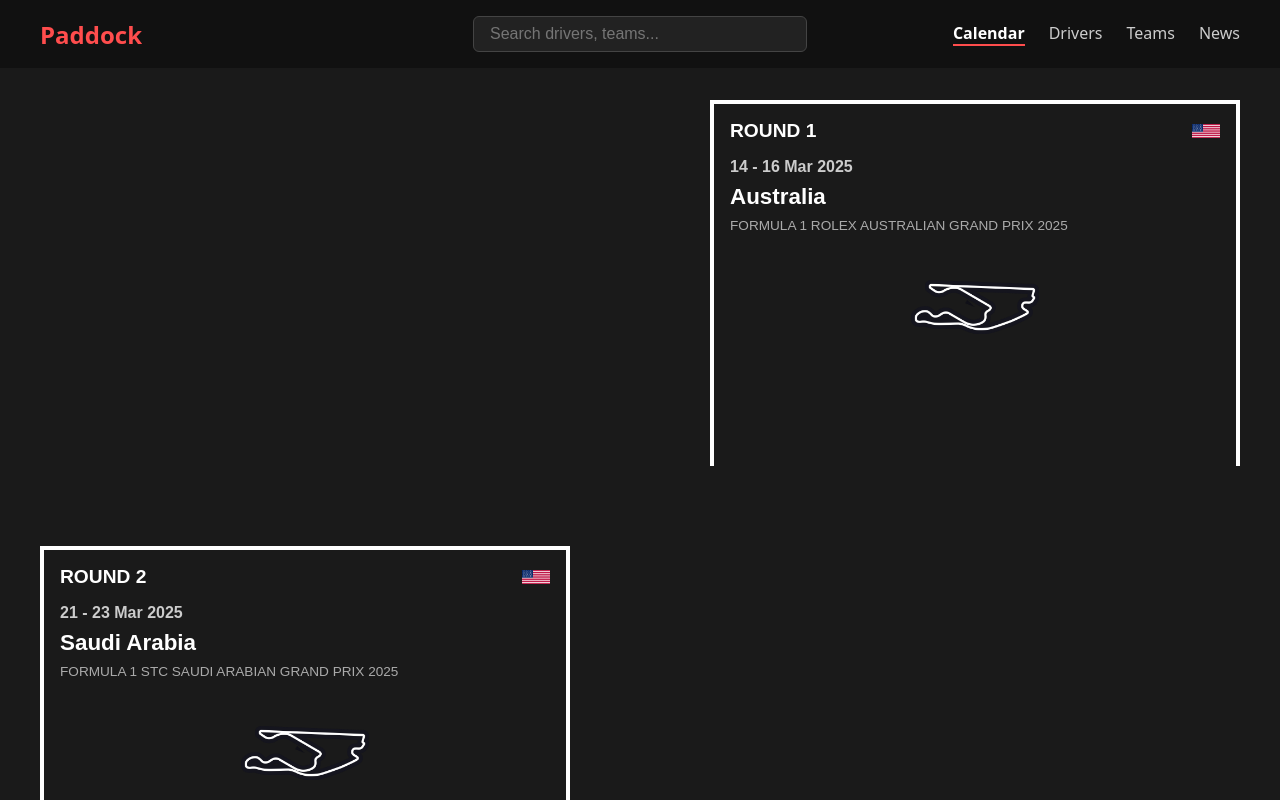
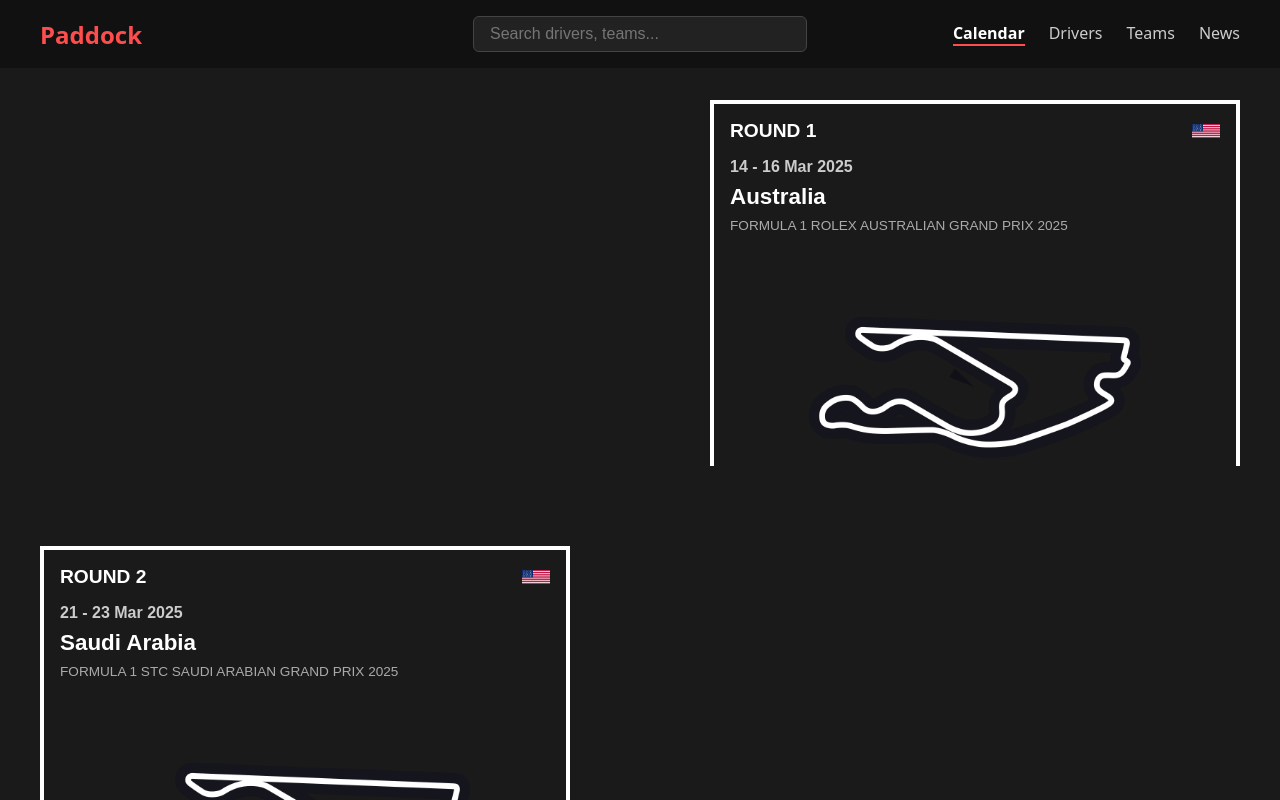
Before and after one commit to FranciscoJavierC/PaddockApp, a React (Vite) app in the folder paddock-frontend/: page /calendar in a window 1280 px wide. Shown: the top 800 px of the page. Built offline with nearby package versions, Linux system fonts and the light colour scheme.

Commit message:
fixed up look of the calendar

```diff
--- a/paddock-frontend/src/styles/RaceCalendar.css
+++ b/paddock-frontend/src/styles/RaceCalendar.css
@@ -80,7 +80,7 @@
 
 .circuitMap {
   width: 100%;
-  max-height: 100px;
+  max-height: 260px;
   object-fit: contain;
   margin-top: 0.5rem;
   border-radius: 4px;
```
